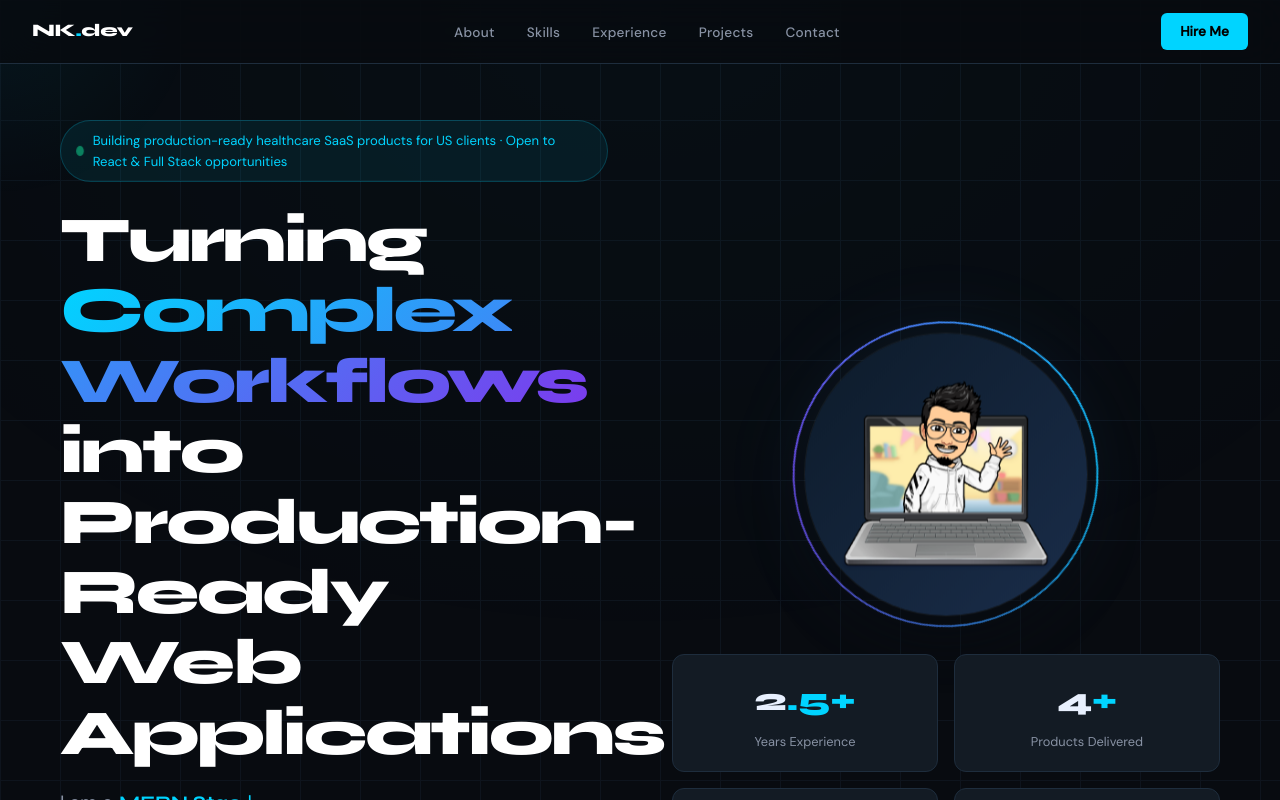
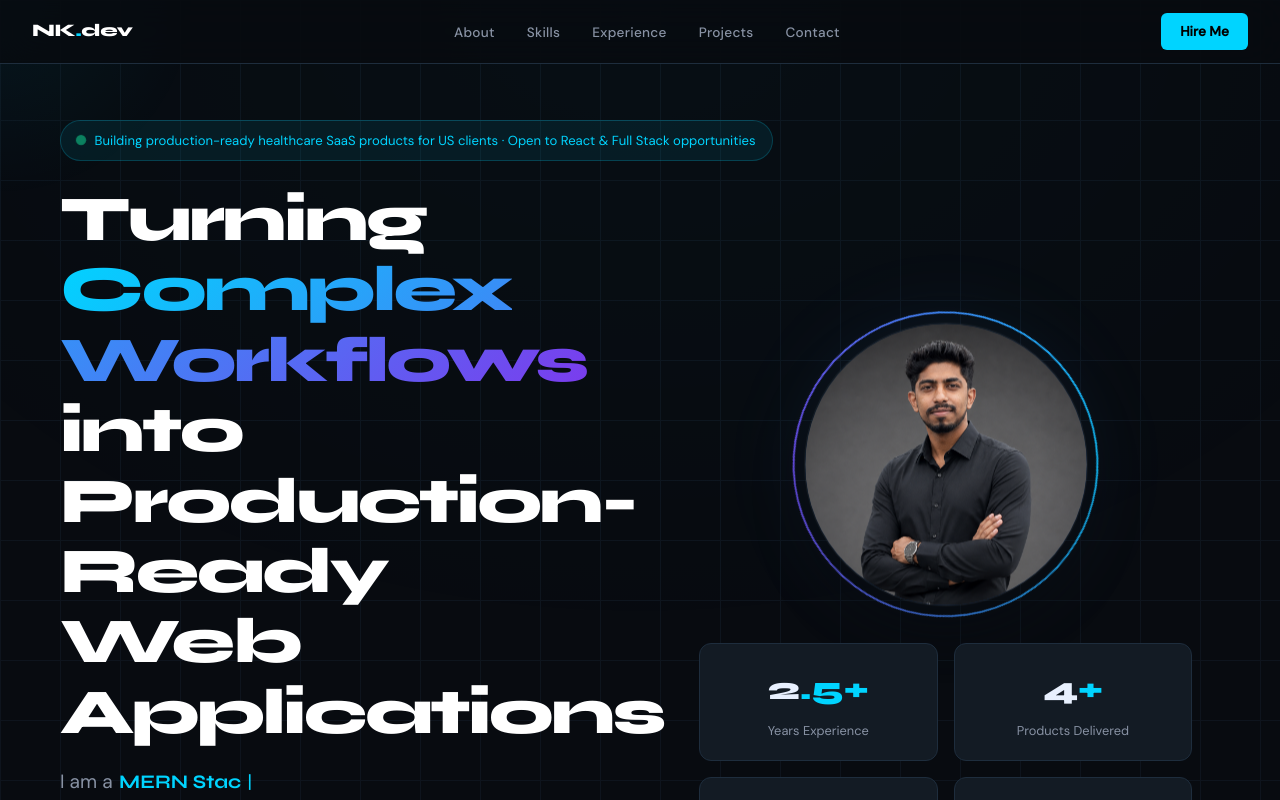
Before and after one commit to nandhakumar-official/nkdev, a React (Vite) app: page / in a window 1280 px wide. Shown: the top 800 px of the page. Built offline with nearby package versions, Linux system fonts and the light colour scheme.

Commit message:
Feat:Avatar image change

```diff
--- a/src/components/Home/Hero/Hero.css
+++ b/src/components/Home/Hero/Hero.css
@@ -35,21 +35,13 @@
   display: inline-flex;
   align-items: center;
   gap: 0.6rem;
-
-  width: fit-content;
-
+  width: max-content;
   padding: 0.55rem 1rem;
-
   border-radius: 999px;
-
   background: rgba(0, 212, 255, 0.08);
-
   border: 1px solid rgba(0, 212, 255, 0.2);
-
   color: var(--accent);
-
   font-size: 0.82rem;
-
   margin-bottom: 1.5rem;
 }
 
@@ -237,10 +229,15 @@
    RIGHT
 ===================================================== */
 .hero-avatar {
-  width: 78%;
-  max-width: 210px;
-  height: auto;
-  object-fit: contain;
+  width: 100%;
+  height: 100%;
+  object-fit: cover;
+  transform: scale(1.28);
+  /*zoom*/object-position: center 20%;
+  -webkit-transform: scale(1.28);
+  -moz-transform: scale(1.28);
+  -ms-transform: scale(1.28);
+  -o-transform: scale(1.28);
 }
 
 .hero-right {
@@ -352,12 +349,9 @@
 
 .stat-cards {
   display: grid;
-
   grid-template-columns: repeat(2, minmax(130px, 1fr));
-
   gap: 1rem;
-
-  width: 100%;
+  width: 90%;
 }
 
 .stat-card {
@@ -447,7 +441,6 @@
 
   .hero-badge {
     font-size: 0.72rem;
-
     text-align: center;
   }
 
@@ -463,7 +456,6 @@
 
   .stat-cards {
     grid-template-columns: repeat(2, 1fr);
-
     gap: 0.8rem;
   }
 
--- a/src/components/Home/Hero/Hero.jsx
+++ b/src/components/Home/Hero/Hero.jsx
@@ -1,5 +1,5 @@
 import { useEffect, useRef } from "react";
-import nkLogo from "../../../assets/Nk Logo.png";
+import nkLogo from "../../../assets/Nandhakumar Chinnasami.png";
 import Typed from "typed.js";
 import "./Hero.css";
 import { getExperienceYears } from "../../../utils/experince.js";
@@ -145,7 +145,7 @@ const Hero = () => {
               <img
                 src={nkLogo}
                 alt="Nandha Kumar C — Full Stack Developer"
-                className="hero-avatar"
+                className="hero-avatar rounded-full"
               />
             </div>
           </div>
```
Also changed, not shown: src/assets/Nandhakumar Chinnasami.png (added).
